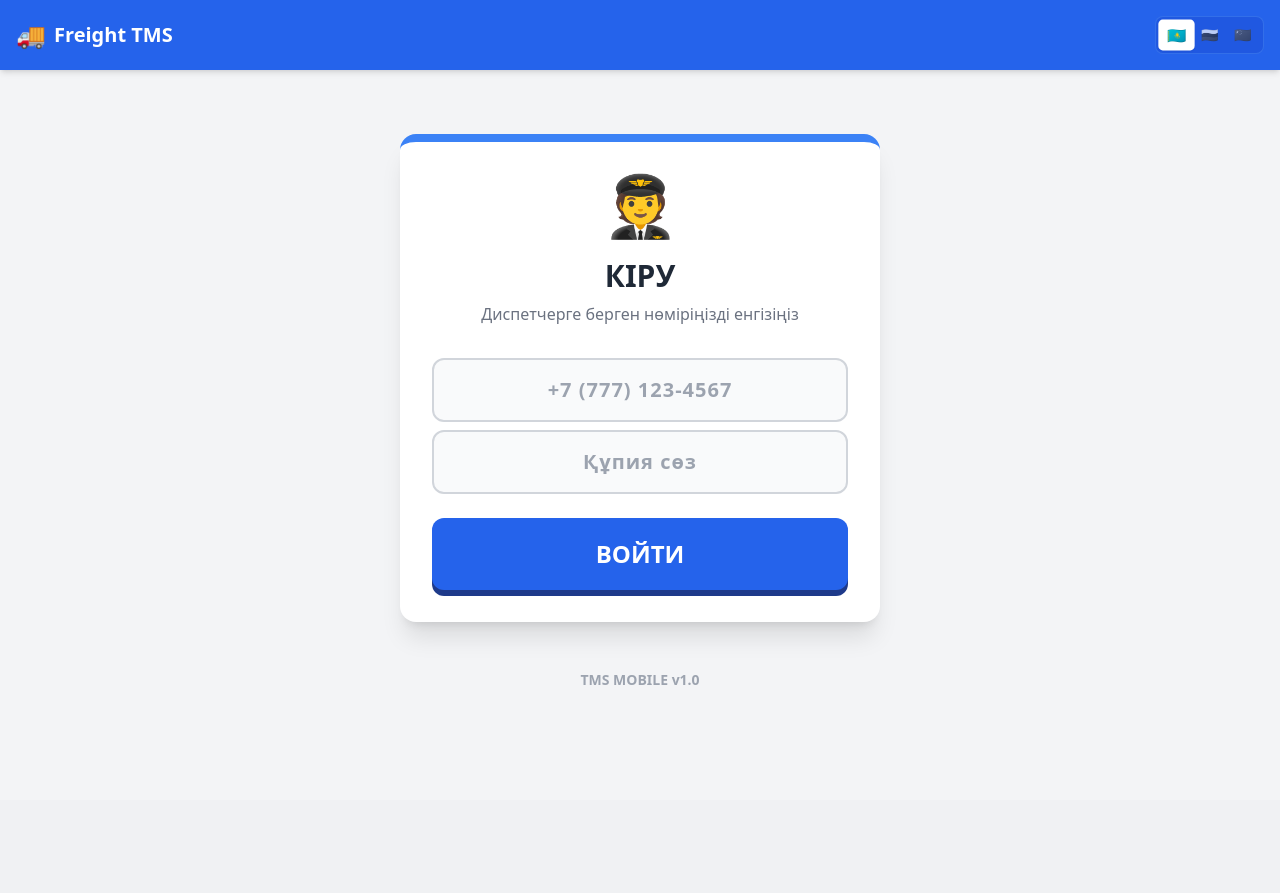
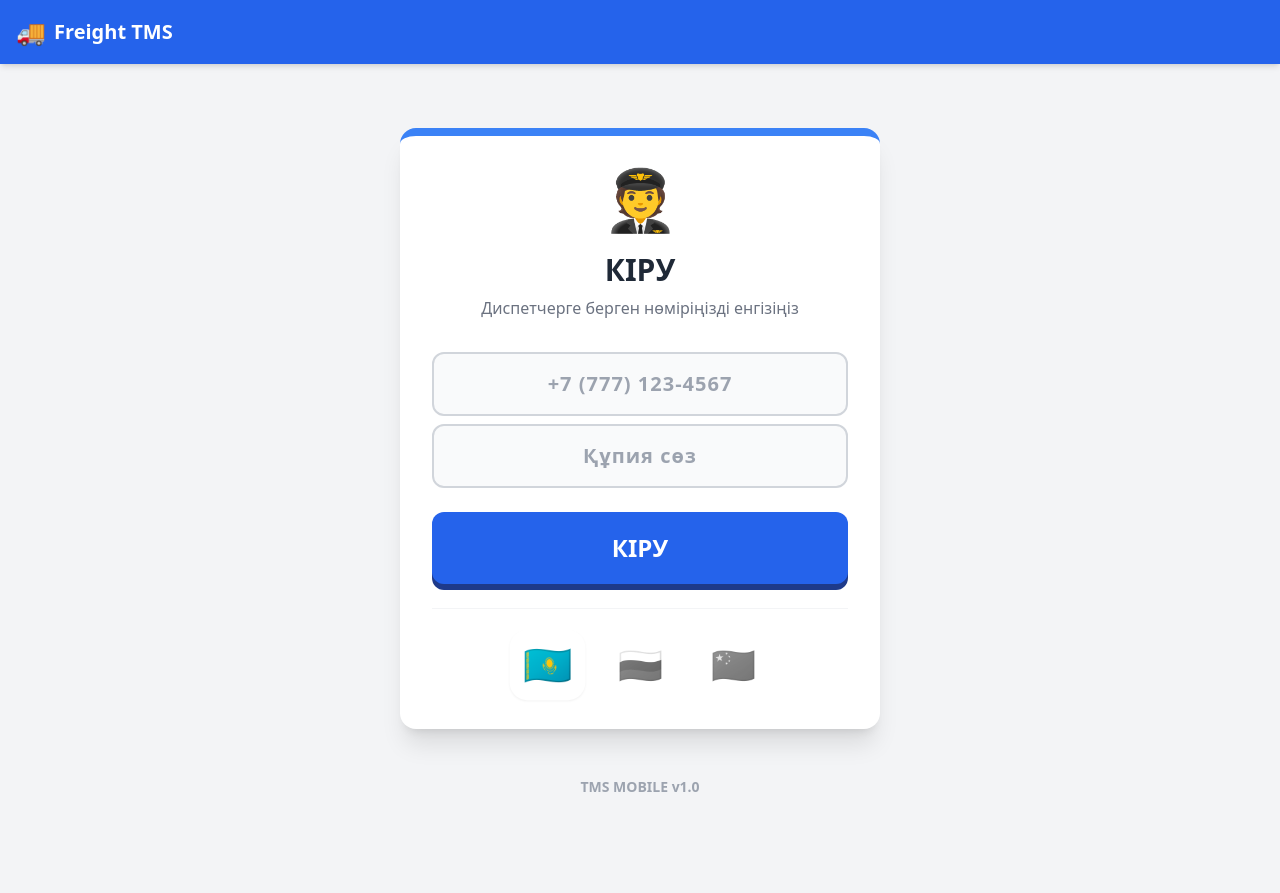
Before and after one commit to osmagulov/freight-tms, a FastAPI app: page /app/login in a window 1280 px wide. Before the commit the page ends 685 px from the top, so only its background shows below. Run offline with FastAPI, Linux system fonts and the light colour scheme; parts of the project's set-up code (start-up, migrations or seed data) failed here and were passed over; some libraries are stand-ins or nearby versions.

Commit message:
feat: move login language selection to center and make it larger

```diff
--- a/src/web/templates/mobile/base_mobile.html
+++ b/src/web/templates/mobile/base_mobile.html
@@ -17,17 +17,19 @@
             <span class="mr-2 text-2xl">🚚</span> Freight TMS
         </div>
 
+        {% block header_langs %}
         <div class="flex items-center space-x-2">
             <div class="flex bg-blue-700/50 rounded-lg p-1 border border-blue-400/30">
-                <button onclick="setLanguage('kk')" id="lang-kk" class="px-2 py-1 rounded text-sm transition-all grayscale opacity-70">🇰🇿</button>
-                <button onclick="setLanguage('ru')" id="lang-ru" class="px-2 py-1 rounded text-sm transition-all grayscale opacity-70">🇷🇺</button>
-                <button onclick="setLanguage('zh')" id="lang-zh" class="px-2 py-1 rounded text-sm transition-all grayscale opacity-70">🇨🇳</button>
+                <button onclick="setLanguage('kk')" id="lang-kk-header" class="px-2 py-1 rounded text-sm transition-all grayscale opacity-70">🇰🇿</button>
+                <button onclick="setLanguage('ru')" id="lang-ru-header" class="px-2 py-1 rounded text-sm transition-all grayscale opacity-70">🇷🇺</button>
+                <button onclick="setLanguage('zh')" id="lang-zh-header" class="px-2 py-1 rounded text-sm transition-all grayscale opacity-70">🇨🇳</button>
             </div>
             {% if driver %}
             <a href="/app/logout"
                 class="bg-blue-800 px-3 py-2 rounded-lg font-bold text-sm text-white shadow active:translate-y-1">ВЫХОД</a>
             {% endif %}
         </div>
+        {% endblock %}
     </header>
 
     <main class="p-4 max-w-lg mx-auto relative">
@@ -209,7 +211,8 @@
 
             // Highlight active lang button
             ['kk', 'ru', 'zh'].forEach(l => {
-                const btn = document.getElementById(`lang-${l}`);
+                const btns = [document.getElementById(`lang-${l}`), document.getElementById(`lang-${l}-header`)];
+                btns.forEach(btn => {
                     if (btn) {
                         if (l === lang) {
                             btn.classList.remove('grayscale', 'opacity-70');
@@ -219,6 +222,7 @@
                             btn.classList.remove('bg-white', 'text-blue-600', 'shadow-sm', 'scale-110');
                         }
                     }
+                });
             });
 
             // Update all elements with data-i18n
--- a/src/web/templates/mobile/login.html
+++ b/src/web/templates/mobile/login.html
@@ -1,4 +1,6 @@
 {% extends "mobile/base_mobile.html" %}
+
+{% block header_langs %}{% endblock %}
 
 {% block content %}
 <div class="bg-white rounded-2xl shadow-xl p-8 mt-12 border-t-8 border-blue-500">
@@ -21,9 +23,17 @@
                 class="w-full text-xl p-4 border-2 border-gray-300 bg-gray-50 font-bold rounded-xl focus:ring-4 focus:border-blue-500 focus:ring-blue-200 focus:bg-white text-center transition outline-none tracking-wider">
         </div>
         <button type="submit"
-            class="w-full bg-blue-600 text-white text-2xl font-black py-5 rounded-xl shadow-[0_6px_0_#1e3a8a] active:shadow-none active:translate-y-2 transition-all">
+            class="w-full bg-blue-600 text-white text-2xl font-black py-5 rounded-xl shadow-[0_6px_0_#1e3a8a] active:shadow-none active:translate-y-2 transition-all"
+            data-i18n="login">
             ВОЙТИ
         </button>
+
+        <!-- Centered Language Selector -->
+        <div class="flex justify-center items-center space-x-6 pt-6 border-t border-gray-100 mt-6">
+            <button type="button" onclick="setLanguage('kk')" id="lang-kk" class="text-4xl p-3 rounded-2xl transition-all grayscale opacity-70 hover:opacity-100 active:scale-90">🇰🇿</button>
+            <button type="button" onclick="setLanguage('ru')" id="lang-ru" class="text-4xl p-3 rounded-2xl transition-all grayscale opacity-70 hover:opacity-100 active:scale-90">🇷🇺</button>
+            <button type="button" onclick="setLanguage('zh')" id="lang-zh" class="text-4xl p-3 rounded-2xl transition-all grayscale opacity-70 hover:opacity-100 active:scale-90">🇨🇳</button>
+        </div>
     </form>
 </div>
 
```
Lines whose indentation alone changed are shown as unchanged.
